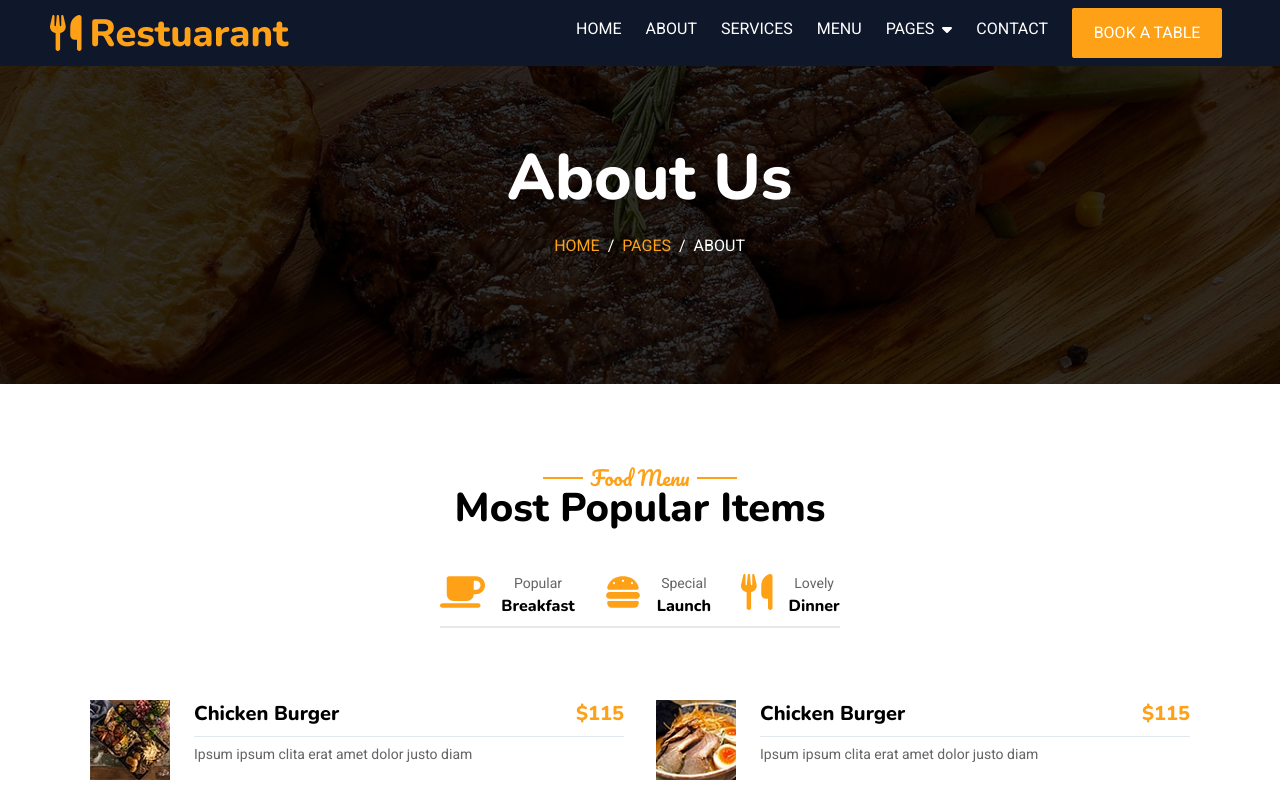
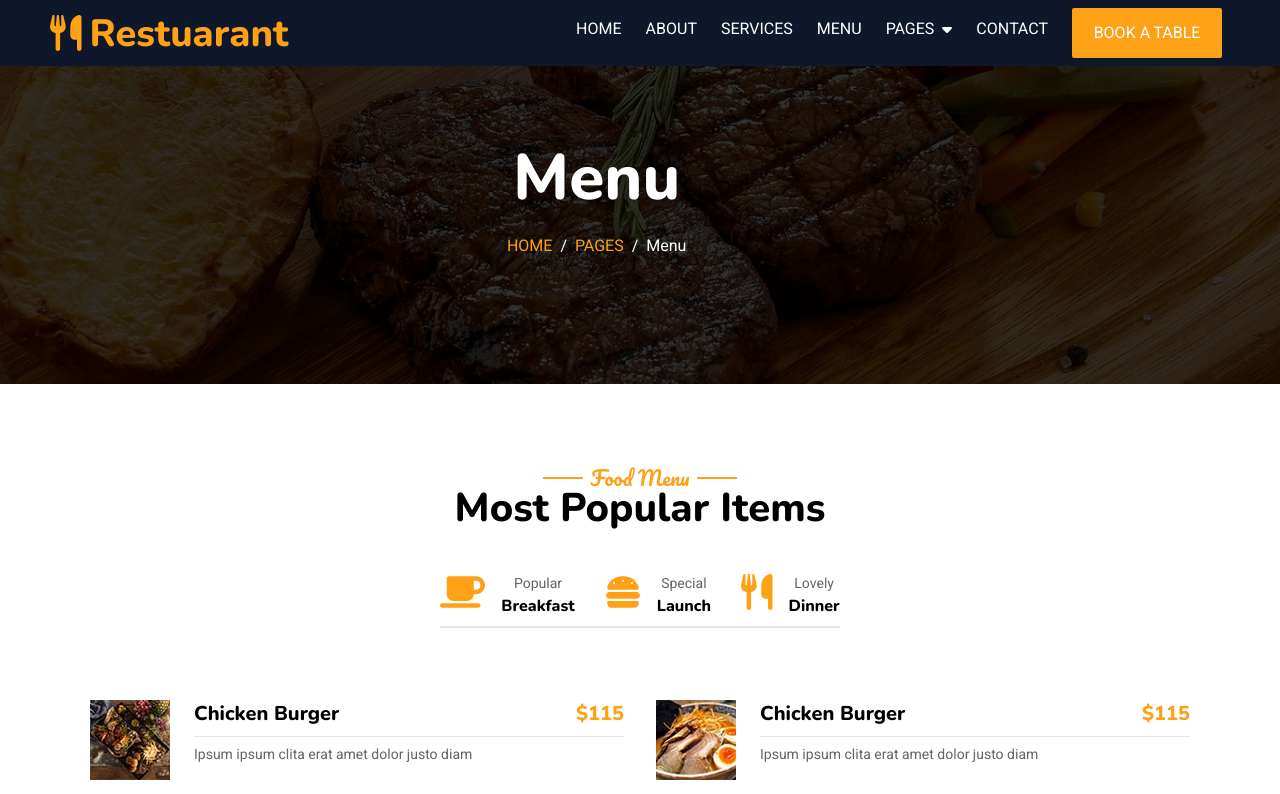
Before and after one commit to ms-moradi/Restuarant, a Next.js app: page /Menu in a window 1280 px wide. Shown: the top 794 px of the page. Built offline with nearby package versions, Linux system fonts and the light colour scheme; what tw-elements would draw is missing.

Commit message:
get pathname and replace to h1 and p tags

```diff
--- a/src/component/miniBanner/miniBanner.jsx
+++ b/src/component/miniBanner/miniBanner.jsx
@@ -1,23 +1,26 @@
-
+"use client"
 import Image from "next/image";
-
+import { usePathname } from 'next/navigation'
 import banner from "../../analytics/image/bghero.jpg";
 import { nunito, heebo } from "../../analytics/font/fonts";
 
 const MiniBanner =()=>{
+    const pathname = usePathname().replace('/',' ')
+    console.log(pathname)
+
     return(
         <div className="relative mb-10">
             <div className="max-w-full h-96 brightness-[.2]">
                 <Image src={banner} alt="banner" className="max-w-full h-96 object-cover" />
             </div>
             <div className="flex flex-col items-center absolute top-[130px] left-[39.6%]">
-                <h1 className={`${nunito.className} text-[64px] text-white font-extrabold`}>About Us</h1>
+                <h1 className={`${nunito.className} text-[64px] text-white font-extrabold`}>{pathname}</h1>
                 <ol className="flex gap-2 mt-2">
                     <li className={`${heebo.className} text-[#fea116] text-base`}>HOME</li>
                     <li className="text-white">/</li>
                     <li className={`${heebo.className} text-[#fea116] text-base`}>PAGES</li>
                     <li className="text-white">/</li>
-                    <li className={`${heebo.className} text-white text-base`}>ABOUT</li>
+                    <li className={`${heebo.className} text-white text-base`}>{pathname}</li>
                 </ol>
             </div>
         </div>
```
